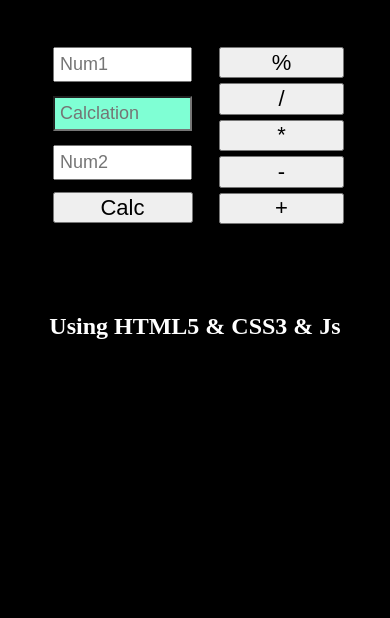
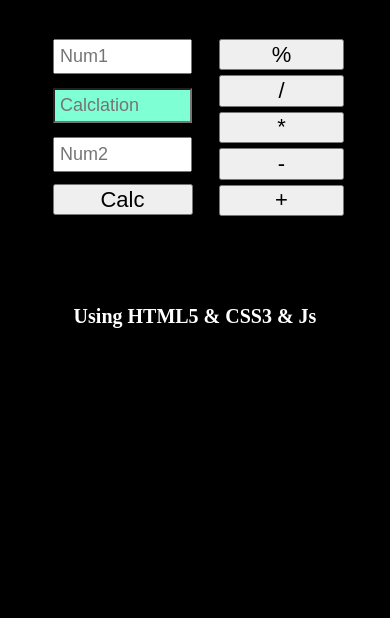
Before and after one commit to a7med2212/Calculator, a plain HTML site: page index.html in a window 390 px wide. Shown: the part 226-844 px from the top of the page. Drawn offline with Linux system fonts and the light colour scheme.

Commit message:
style.css

```diff
--- a/css/style.css
+++ b/css/style.css
@@ -107,5 +107,8 @@ input:first-child {
     }
     #sum {
         margin-bottom: 20px;
+        font-size: 18px;
     }
+    h2 {
+        font-size: 20px;
 }
```
